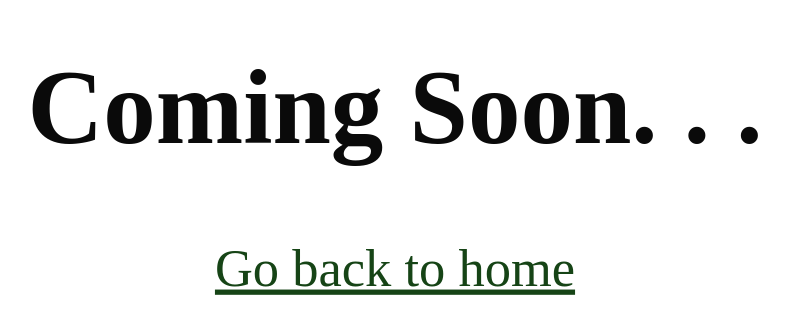
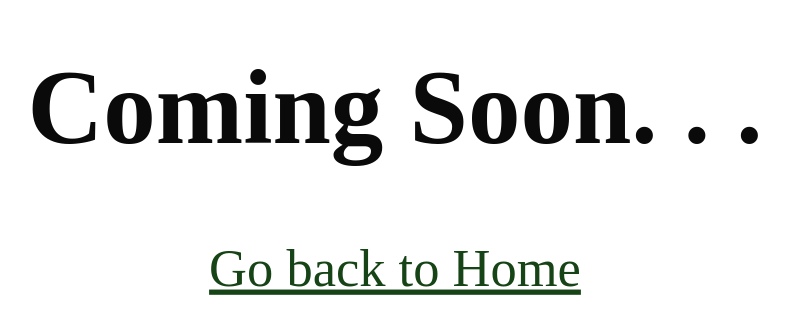
Before and after one commit to Val-Ster/NourishWise, a plain HTML site: page dieticians.html in a window 1280 px wide. Shown: the top 334 px of the page, without its empty margins (245-1034 px from the left). Drawn offline with Linux system fonts and the light colour scheme.

Commit message:
linking dieticians to index-2.html

```diff
--- a/dieticians.html
+++ b/dieticians.html
@@ -8,6 +8,6 @@
   </head>
   <body>
     <h1>Coming Soon. . .</h1>
-    <a href="index-2.html">Go back to home</a>
+    <a href="index-2.html">Go back to Home</a>
   </body>
 </html>
```
